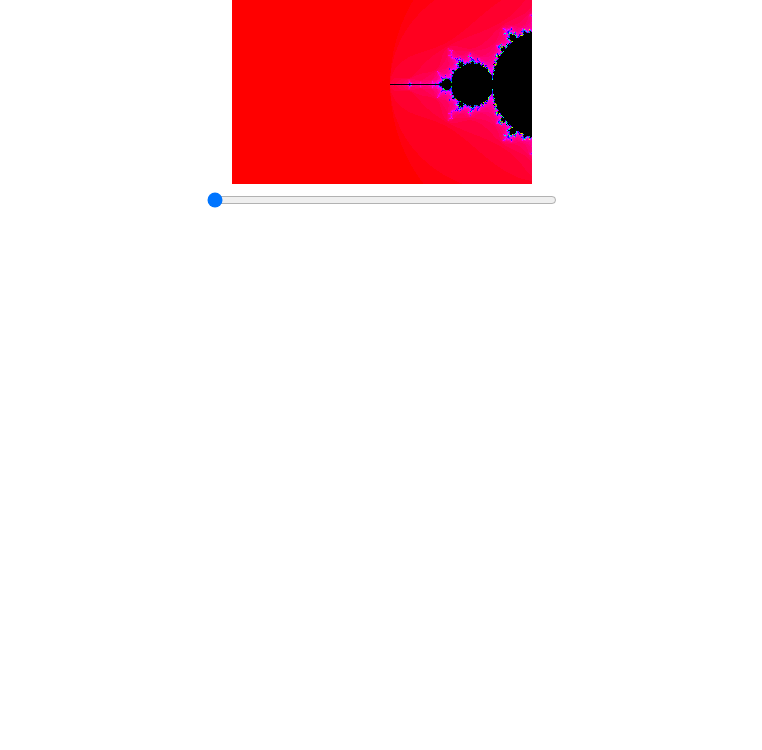
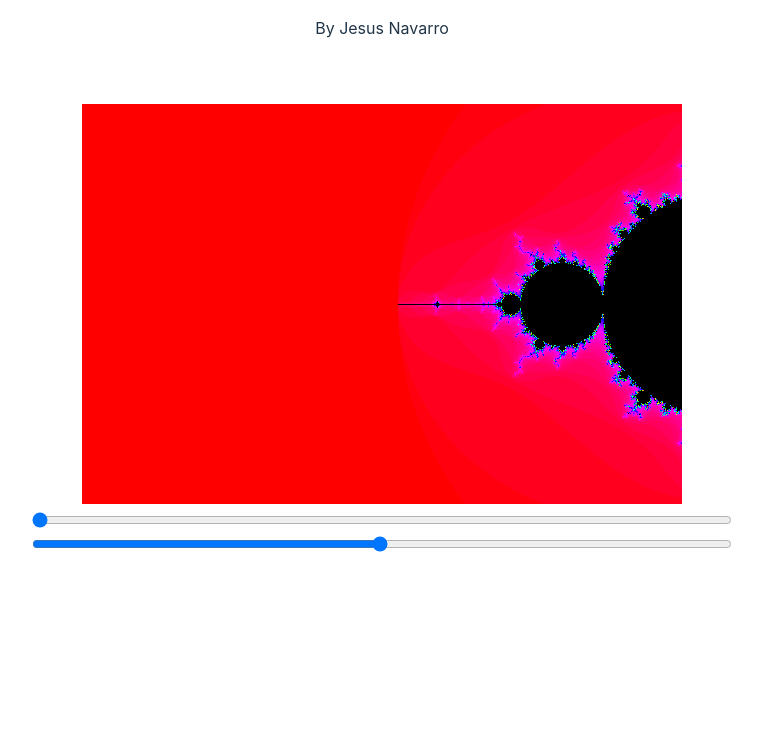
Before and after one commit to JesusAlfred/MandelbrotSet, a website built with Vite: page index.html in a window 1280 px wide. Shown: the part 301-1051 px from the top of the page, without its empty margins (258-1020 px from the left). Before the commit the page ends 800 px from the top, so only its background shows below. Built offline with nearby package versions, Linux system fonts and the light colour scheme.

Commit message:
slider for p

```diff
--- a/index.html
+++ b/index.html
@@ -8,8 +8,15 @@
   </head>
   <body>
     <div id="app">
-      <canvas id="board"></canvas>
-      <input type="range" id="slider" min="0.3" max="10" step="0.1" value="0.3"  onkeydown="return false;">
+      <div>
+        <h1>Mandelbrot Set Js</h1>
+        <span>By Jesus Navarro</span>
+      </div>
+      <div>
+        <canvas id="board"></canvas>
+        <input type="range" id="slider" min="0.3" max="10" step="0.1" value="0.3"  onkeydown="return false;">
+        <input type="range" id="p" min="1" max="200" step="1" value="100"  onkeydown="return false;">
+      </div>
     </div>
     <script type="module" src="/main.js"></script>
   </body>
--- a/main.js
+++ b/main.js
@@ -1,7 +1,8 @@
 import './style.css'
 
-const BOARD_WIDTH = 300;
-const BOARD_HEIGHT = 200;
+const BOARD_WIDTH = 600;
+const BOARD_HEIGHT = 400;
+const BLOCK_SIZE = 1;
 
 const X1 = -2;
 const X2 = 1;
@@ -16,7 +17,8 @@ let BottomLimit;
 
 
 let scale = 0.8221188003905089;
-let p = 100;
+const initialP = 100;
+let p = initialP;
 let vel = 0.2
 
 let coordY = 0;
@@ -26,15 +28,23 @@ const canvas = document.querySelector("#board");
 const ctx = canvas.getContext("2d");
 
 const slider = document.querySelector("#slider");
+const pSlider = document.querySelector("#p");
 
-canvas.width = BOARD_WIDTH;
-canvas.height = BOARD_HEIGHT;
+canvas.width = BLOCK_SIZE * BOARD_WIDTH;
+canvas.height = BLOCK_SIZE * BOARD_HEIGHT;
+
+ctx.scale(BLOCK_SIZE, BLOCK_SIZE);
 
 slider.addEventListener("input", (event) => {
   let value = Math.E ** (event.target.value*2) - 1;
   scale = value;
   vel = 1 / scale;
-  p = 100 * (Math.floor(event.target.value) + 1)
+  //p = initialP * (Math.floor(event.target.value) + 1)
+  update();
+});
+
+pSlider.addEventListener("input", (event) => {
+  p = event.target.value;
   update();
 });
 
@@ -49,7 +59,7 @@ let calculateSection = function (start, end) {
     resolve()
   });
 };
-const steps = 50;
+const steps = 100;
 async function update(){
   //console.log(coordX, coordY);
   LeftLimit   = coordX + X1 / scale;
--- a/style.css
+++ b/style.css
@@ -26,8 +26,6 @@ body {
   margin: 0;
   display: flex;
   place-items: center;
-  min-width: 320px;
-  min-height: 100vh;
 }
 
 h1 {
@@ -36,10 +34,14 @@ h1 {
 }
 
 #app {
-  max-width: 1280px;
-  margin: 0 auto;
+  margin: 10rem auto;
   padding: 2rem;
   text-align: center;
+  width: 100%;
+  display: flex;
+  flex-direction: column;
+  justify-content:center;
+  align-items: center;
 }
 
 .logo {
@@ -95,7 +97,10 @@ button:focus-visible {
   }
 }
 
+#board {
+  margin-top: 4rem;;
+}
 
-#slider{
+#slider, #p{
   width: 80%;
 }
```
